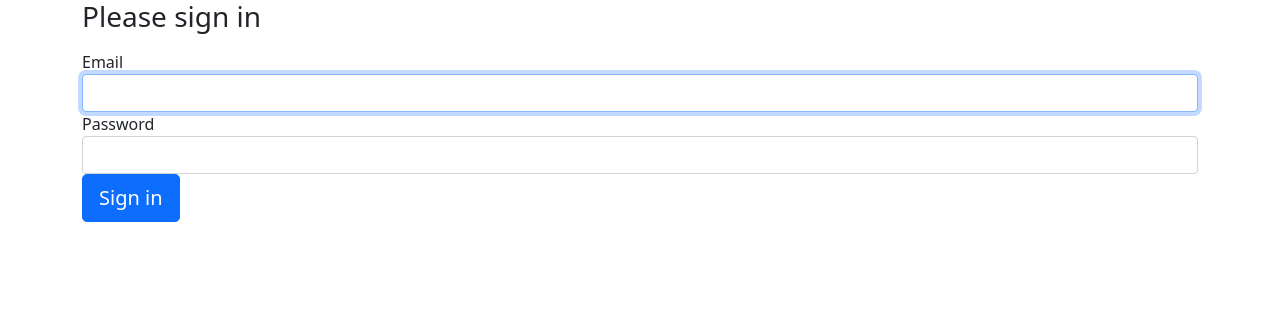
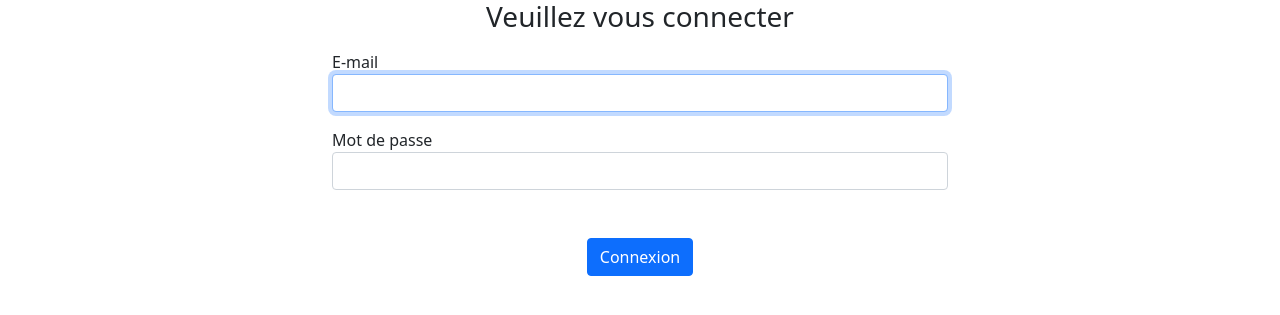
Before and after one commit to Gabriel-LPMI/UE-3DW22, a Symfony app: template templates/security/login.html.twig in a window 1280 px wide. Shown: the top 315 px of the page. Run offline with Twig, Linux system fonts and the light colour scheme; the template is opened without the code that fills it, so the values that code supplies are empty; some libraries are stand-ins or nearby versions.

Commit message:
add css login page

```diff
--- a/templates/security/login.html.twig
+++ b/templates/security/login.html.twig
@@ -1,9 +1,9 @@
 {% extends 'base.html.twig' %}
 
-{% block title %}Log in!{% endblock %}
+{% block title %}Connexion{% endblock %}
 
 {% block body %}
-    <div class="container">
+    <div class="container w-50 mt">
         <form method="post">
             {% if error %}
                 <div class="alert alert-danger">{{ error.messageKey|trans(error.messageData, 'security') }}</div>
@@ -11,22 +11,24 @@
 
             {% if app.user %}
                 <div class="mb-3">
-                    You are logged in as {{ app.user.username }}, <a href="{{ path('app_logout') }}">Logout</a>
+                  Vous êtes connecté en tant que {{ app.user.username }}, <a href="{{ path('app_logout') }}">Se déconnecter</a>
                 </div>
             {% endif %}
-
-            <h1 class="h3 mb-3 font-weight-normal">Please sign in</h1>
-            <label for="inputEmail">Email</label>
-            <input type="email" value="{{ last_username }}" name="email" id="inputEmail" class="form-control"
-                   autocomplete="email" required autofocus>
-            <label for="inputPassword">Password</label>
-            <input type="password" name="password" id="inputPassword" class="form-control"
-                   autocomplete="current-password" required>
+            <h1 class="h3 mb-3 font-weight-normal text-center">Veuillez vous connecter</h1>
+            <div class="mt-3">
+              <label for="inputEmail">E-mail</label>
+              <input type="email" value="{{ last_username }}" name="email" id="inputEmail" class="form-control"
+                    autocomplete="email" required autofocus>
+            </div>
+            <div class="mt-3">
+              <label for="inputPassword">Mot de passe</label>
+              <input type="password" name="password" id="inputPassword" class="form-control"
+                    autocomplete="current-password" required>
+            </div>
 
             <input type="hidden" name="_csrf_token"
                    value="{{ csrf_token('authenticate') }}"
             >
-
             {#
             Uncomment this section and add a remember_me option below your firewall to activate remember me functionality.
             See https://symfony.com/doc/current/security/remember_me.html
@@ -38,9 +40,11 @@
             </div>
             #}
 
-            <button class="btn btn-lg btn-primary" type="submit">
-                Sign in
-            </button>
+            <div class="text-center">
+              <button class="btn btn-md btn-primary mt-5" type="submit">
+                  Connexion
+              </button>
+            </div>
         </form>
     </div>
 {% endblock %}
```
